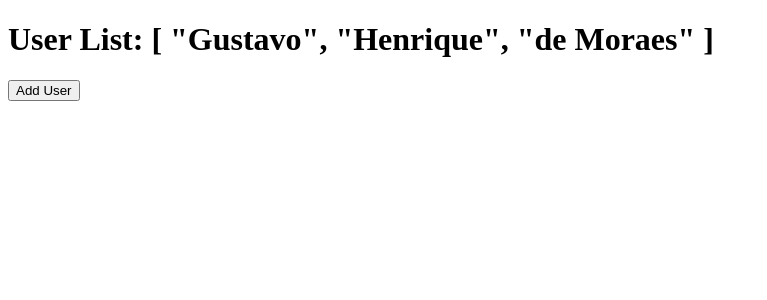
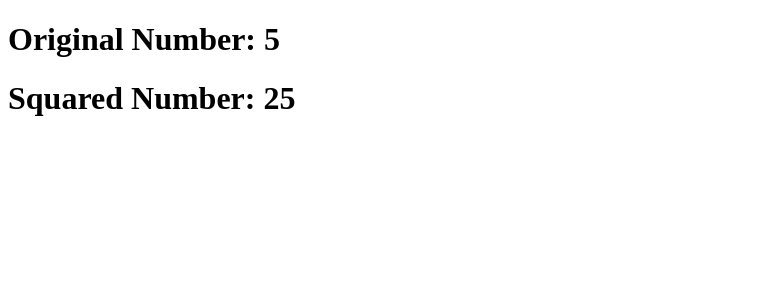
Before and after one commit to gstv57/vue-repo-learning, a Vue app: page / in a window 1280 px wide. Shown: the top 300 px of the page, without its empty margins (0-767 px from the left). Built offline with nearby package versions, Linux system fonts and the light colour scheme.

Commit message:
computed properties pt 1

```diff
--- a/src/App.vue
+++ b/src/App.vue
@@ -1,7 +1,7 @@
 <script setup>
-import MyRefComponent from './components/MyRefComponent.vue'
+import ComputedProperties from './components/ComputedProperties.vue'
 </script>
 
 <template>
-  <MyRefComponent />
+  <ComputedProperties />
 </template>
--- /dev/null
+++ b/src/components/ComputedProperties.vue
@@ -0,0 +1,13 @@
+<script setup>
+import { computed, ref } from 'vue'
+
+const number = ref(5)
+const squaredNumber = computed(() => {
+  return number.value * number.value
+})
+</script>
+
+<template>
+  <h1>Original Number: {{ number }}</h1>
+  <h1>Squared Number: {{ squaredNumber }}</h1>
+</template>
--- a/src/components/MyRefComponent.vue
+++ /dev/null
@@ -1,10 +0,0 @@
-<script setup>
-import { ref } from 'vue'
-
-let usersList = ref(['Gustavo', 'Henrique', 'de Moraes'])
-</script>
-
-<template>
-  <h1>User List: {{ usersList }}</h1>
-  <button @click="usersList.push('John')">Add User</button>
-</template>
```
